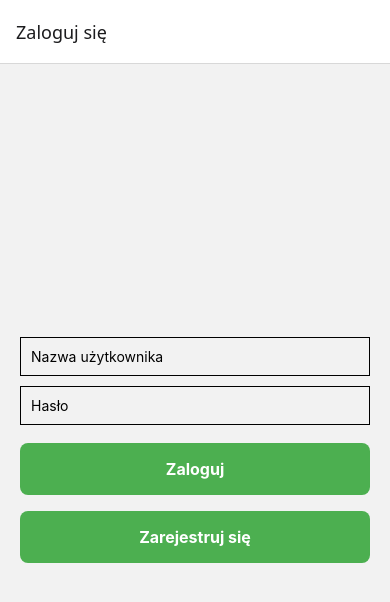
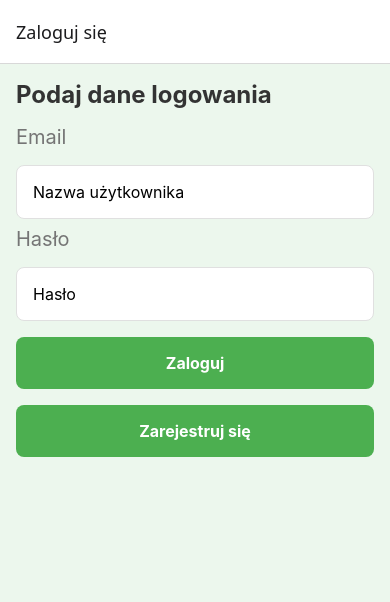
Before and after one commit to Smarkerus/fitapp_frontend, a React Native app: screen / in a window 390 px wide. Shown: the top 602 px of the page. Built offline with nearby package versions, Linux system fonts and the light colour scheme.

Commit message:
chore: Poprawka stylizacji - dodanie głównego motywu

```diff
--- a/screens/Home.jsx
+++ b/screens/Home.jsx
@@ -18,11 +18,13 @@ export default function Home() {
   };
 
   return (
-    <View style={globalStyles.container}>
-      <Text style={globalStyles.welcome}>Witaj, {user?.name ?? "Użytkowniku"}!</Text>
-      <TouchableOpacity style={globalStyles.button} onPress={handleLogout}>
-        <Text style={globalStyles.buttonText}>Wyloguj</Text>
-      </TouchableOpacity>
+    <View style={globalStyles.background}>
+      <View style={globalStyles.container}>
+        <Text style={globalStyles.welcome}>Witaj, {user.name}!</Text>
+        <TouchableOpacity style={globalStyles.button} onPress={handleLogout}>
+          <Text style={globalStyles.buttonText}>Wyloguj</Text>
+        </TouchableOpacity>
+      </View>
     </View>
   );
 }
--- a/screens/Login.jsx
+++ b/screens/Login.jsx
@@ -18,23 +18,27 @@ export default function Login({ navigation }) {
   };
 
   return (
-    <View style={styles.container}>
+    <View style={globalStyles.background}>
+      <View style={globalStyles.container}>
+        <Text style={globalStyles.title}>Podaj dane logowania</Text>
+        <Text style={globalStyles.subtitle}>Email</Text>
         <TextInput
           placeholder="Nazwa użytkownika"
           value={username}
           onChangeText={setUsername}
-        style={styles.input}
+          style={globalStyles.input}
           onSubmitEditing={handleLogin}
         />
+        <Text style={globalStyles.subtitle}>Hasło</Text>
         <TextInput
           placeholder="Hasło"
           value={password}
           onChangeText={setPassword}
           secureTextEntry
-        style={styles.input}
+          style={globalStyles.input}
           onSubmitEditing={handleLogin}
         />
-      {error ? <Text style={styles.error}>{error}</Text> : null}
+        {error ? <Text style={globalStyles.errorText}>{error}</Text> : null}
         <TouchableOpacity style={globalStyles.button} onPress={handleLogin}>
           <Text style={globalStyles.buttonText}>Zaloguj</Text>
         </TouchableOpacity>
@@ -42,11 +46,6 @@ export default function Login({ navigation }) {
           <Text style={globalStyles.buttonText}>Zarejestruj się</Text>
         </TouchableOpacity>
       </View>
+    </View>
   );
 }
-
-const styles = StyleSheet.create({
-  container: { flex: 1, justifyContent: "center", padding: 20 },
-  input: { borderWidth: 1, padding: 10, marginBottom: 10 },
-  error: { color: "red", marginBottom: 10 },
-});
--- a/screens/Register.jsx
+++ b/screens/Register.jsx
@@ -33,9 +33,12 @@ export default function Register({ navigation }) {
   };
 
   return (
+    <View style={globalStyles.background}>
       <View style={globalStyles.container}>
         <Text style={globalStyles.title}>Rejestracja</Text>
         <View style={globalStyles.listContainer}>
+          <Text style={globalStyles.cardTitle}>Wypełnij formularz, aby się zarejestrować</Text>
+          <Text style={globalStyles.subtitle}>Email</Text>
           <TextInput
             style={globalStyles.input}
             value={newUser.email}
@@ -46,6 +49,7 @@ export default function Register({ navigation }) {
             textContentType="email"
             autoCompleteType="email"
           />
+          <Text style={globalStyles.subtitle}>Hasło</Text>
           <TextInput
             style={globalStyles.input}
             value={newUser.password}
@@ -57,6 +61,7 @@ export default function Register({ navigation }) {
             textContentType="password"
             autoCompleteType="password"
           />
+          <Text style={globalStyles.subtitle}>Imię</Text>
           <TextInput
             style={globalStyles.input}
             value={newUser.name}
@@ -67,6 +72,7 @@ export default function Register({ navigation }) {
             textContentType="name"
             autoCompleteType="name"
           />
+          <Text style={globalStyles.subtitle}>Nazwisko</Text>
           <TextInput
             style={globalStyles.input}
             value={newUser.last_name}
@@ -83,5 +89,6 @@ export default function Register({ navigation }) {
           </TouchableOpacity>
         </View>
       </View>
+    </View>
   );
 }
--- a/styles.jsx
+++ b/styles.jsx
@@ -6,7 +6,7 @@ const colors = {
   background: "#F5F5F5",
   text: "#333333",
   accent: "#FFC107",
-  error: "#F44336",
+  error: "red",
   white: "#FFFFFF",
   lightGray: "#E0E0E0",
   darkGray: "#757575",
@@ -26,16 +26,18 @@ const spacing = {
 };
 
 export const globalStyles = StyleSheet.create({
+  background: {
+    backgroundColor: "#ECF7ED",
+    flex: 1,
+  },
   container: {
     flex: 1,
-    backgroundColor: colors.background,
     padding: spacing.medium,
   },
   centeredContainer: {
     flex: 1,
     justifyContent: "center",
     alignItems: "center",
-    backgroundColor: colors.background,
   },
   button: {
     backgroundColor: colors.primary,
```
Lines whose indentation alone changed are shown as unchanged.
